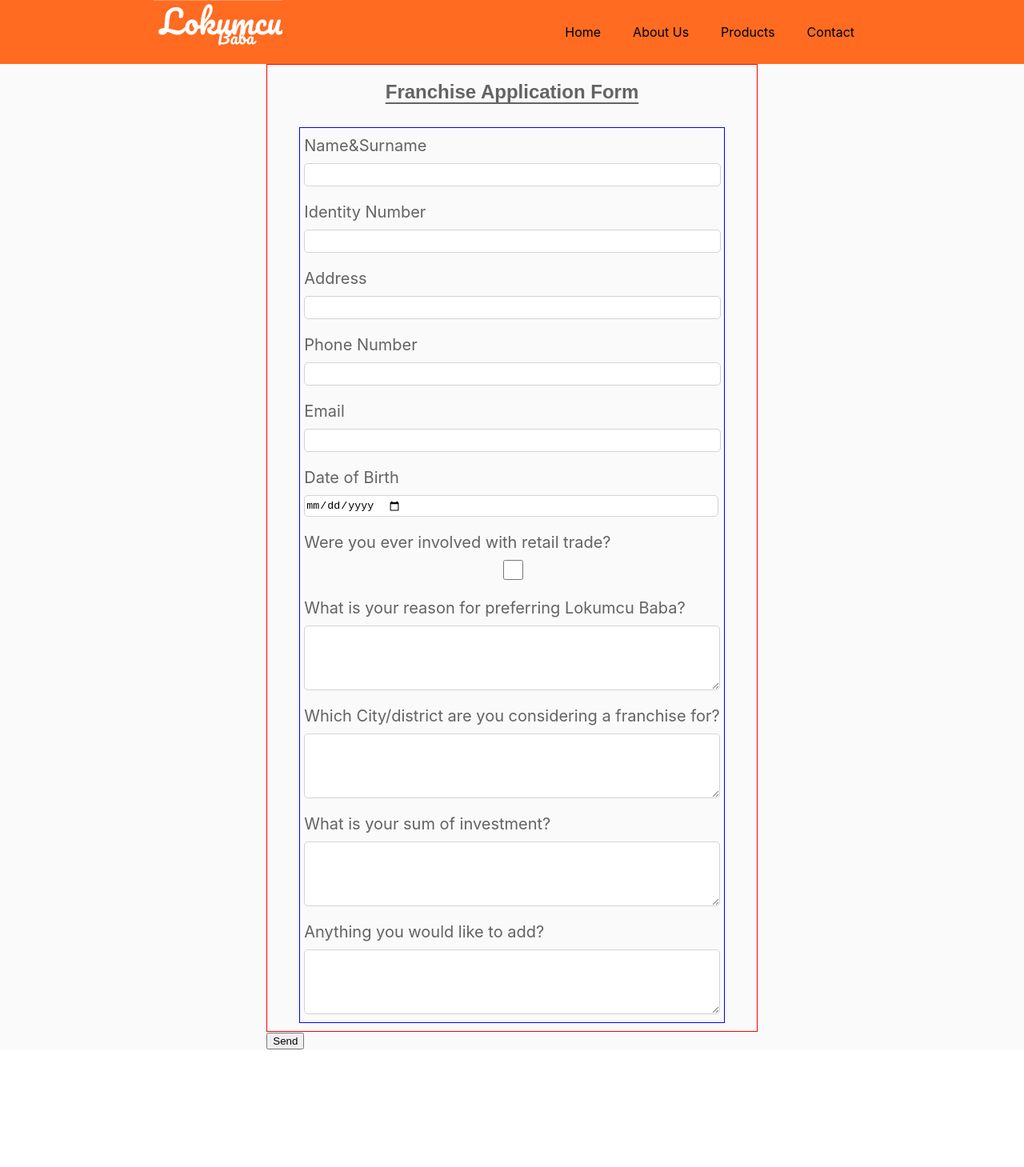
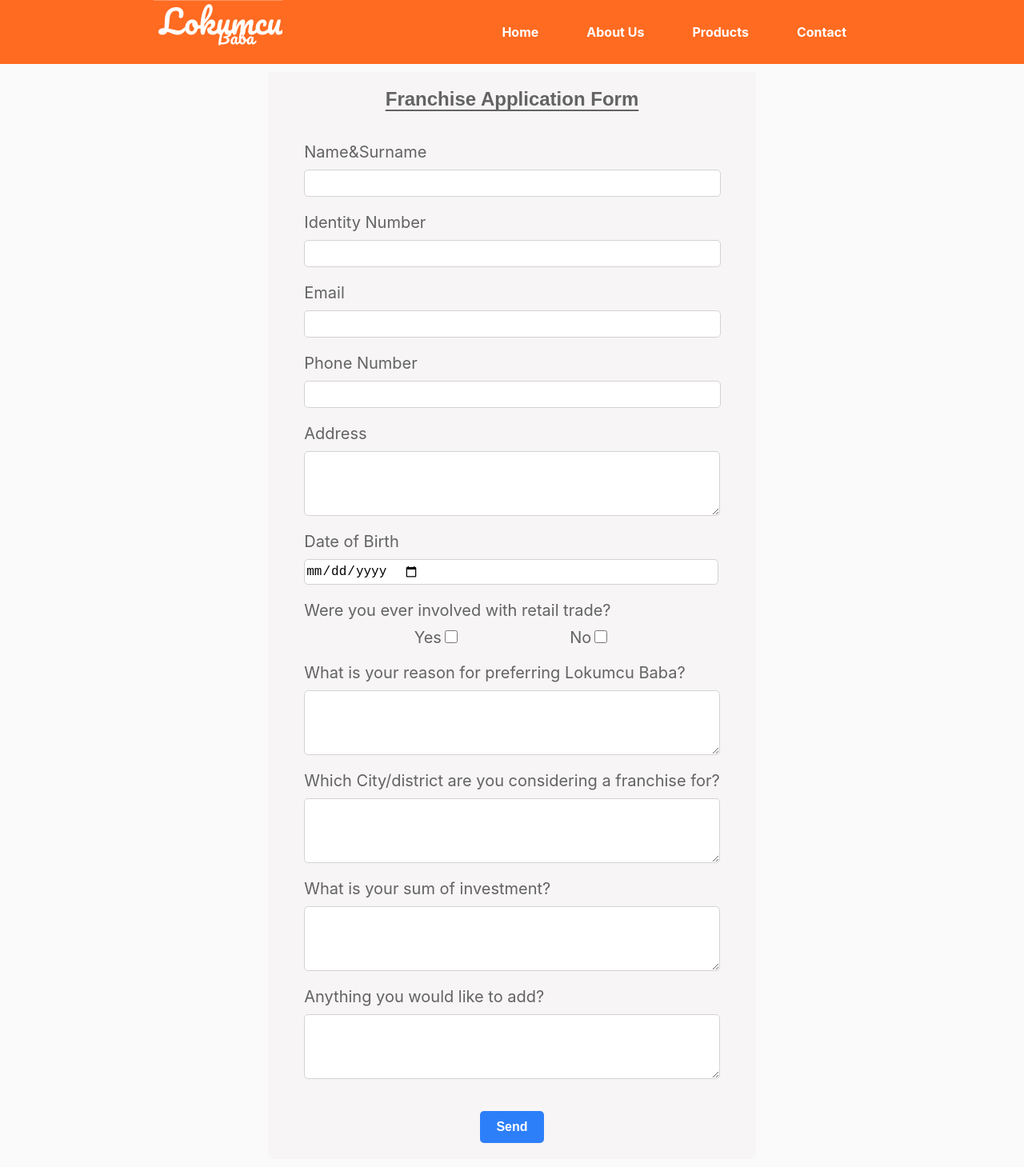
Before and after one commit to MehmetEfeGosterici/BulutMD, a React (Create React App) app: page / in a window 1280 px wide. Shown: the whole page at 80% size. Before the commit the page ends 1312 px from the top, so only its background shows below. Built offline with nearby package versions, Linux system fonts and the light colour scheme.

Commit message:
finished ui (not mobile compatible)

```diff
--- a/package.json
+++ b/package.json
@@ -6,6 +6,7 @@
     "@testing-library/jest-dom": "^5.16.1",
     "@testing-library/react": "^11.2.7",
     "@testing-library/user-event": "^12.8.3",
+    "axios": "^0.24.0",
     "react": "^17.0.2",
     "react-dom": "^17.0.2",
     "react-scripts": "4.0.3",
--- a/src/ApplicationForm.css
+++ b/src/ApplicationForm.css
@@ -16,7 +16,9 @@
     flex-direction: column;
     justify-content: center;
     align-items: center;
-    border: 1px solid red;
+    background-color: #f7f5f5;
+    margin:10px;
+    border-radius: 5px;
 }
 .applicationForm>h2{
     color: var(--textcolor);
@@ -27,7 +29,6 @@
 .formLabel{
     display: flex;
     flex-direction: column;
-    border: 1px solid blue;
     margin: 10px 40px;
 
 }
@@ -40,7 +41,8 @@
 }
 .formLabel>label>input{
     display: flex;
-    height: 25px;
+    height: 30px;
+    font-size: 16px;
     border-radius: 5px;
     border: 1px solid lightgrey;
     width: 99%;
@@ -52,36 +54,27 @@
     border:1px solid lightgrey;
     margin-top: 10px;
 }
-.formInput{
+.checkbox{
     display: flex;
-    flex-direction: column;
+    justify-content: space-evenly;
+    margin-top: 10px;
 }
-.formInput>input{
-    margin: 10px 5px;
-    font-size: 15px;
-
-
+.checkbox>label>input{
+    height: 16px;
+    width: 16px;
 }
-.formQuestions{
-    display: flex;
-    flex-direction: row;
-    align-items: center;
-    justify-content: center;
-    border: 1px solid black;
+.submitButton{
+    margin: 20px;
+    height: 40px;
+    width: 80px;
+    border-radius: 5px;
+    background-color: #2d7ff9;
+    border:none;
+    color: #fff;
+    font-weight: 700;
+    font-size: 16px;
+    cursor: pointer;
 }
-.formQuestions>div{
-    border: 1px solid green;
-    justify-content: center;
-    margin: 10px 5px;
+.submitButton:hover{
+    background-color: #3b87fa;
 }
-
-.formQuestions>div>label{
-    margin: 10px 10px;
-    font-size: var(--fontsize);
-    display: flex;
-    flex-direction: column;
-
-}
-.formQuestions>div>label>textarea{
-    margin: 5px 5px;
-}
--- a/src/ApplicationForm.js
+++ b/src/ApplicationForm.js
@@ -6,7 +6,6 @@ function ApplicationForm() {
     return <>
         <form className="form" >
             <div className="container">
-
             <div className="applicationForm">
                 <h2>Franchise Application Form</h2>
                 <div className="formLabel">
@@ -16,20 +15,27 @@ function ApplicationForm() {
                     <label>Identity Number
                         <input type="text"/>
                     </label>
-                    <label>Address
-                        <input type="text"/>
+                    <label>Email
+                        <input type="email"/>
                     </label>
                     <label>Phone Number
                         <input type="tel"/>
                     </label>
-                    <label>Email
-                        <input type="email"/>
+                    <label>Address
+                        <textarea rows={5}></textarea>
                     </label>
                     <label>Date of Birth
                         <input type="date"/>
                     </label>
                     <label>Were you ever involved with retail trade?
-                        <input type="checkbox" title="yes" />
+                        <div className="checkbox">
+                            <label> Yes
+                                <input type="checkbox" value="Yes" />
+                            </label>
+                            <label>No
+                                <input type="checkbox" value="No" />
+                            </label>
+                        </div>
                     </label>
                     <label>What is your reason for preferring Lokumcu Baba?
                         <textarea rows={5} ></textarea>
@@ -45,8 +51,8 @@ function ApplicationForm() {
                     </label>
                 </div>
 
+            <input className="submitButton" type="submit" value="Send"/>
             </div>
-            <input type="submit" value="Send"/>
             </div>
         </form>
         <form >
--- a/src/Header.css
+++ b/src/Header.css
@@ -1,5 +1,6 @@
 .header-container{
     display: flex;
+    flex-direction: row;
     justify-content: center;
     background-color: #ff6b21;
 }
@@ -12,10 +13,19 @@
     align-items: center;
 
 }
-.anchors>ul{
-    list-style: none;
+.anchors{
     display: flex;
+    justify-content: space-evenly;
 }
-.anchors>ul>li{
-    padding: 10px 20px;
+.anchors>a{
+    padding:30px
 }
+.anchors>a:hover{
+    background-color: #f05c11;
+}
+.anchors>a{
+    font-size: 16px;
+    font-weight: 700;
+    color: #fff;
+    text-decoration: none;
+}
--- a/src/Header.js
+++ b/src/Header.js
@@ -10,12 +10,27 @@ function Header() {
                     <img src={LokumcuBaba} />
                 </div>
                 <div className="anchors">
-                    <ul>
-                        <li>Home</li>
-                        <li>About Us</li>
-                        <li>Products</li>
-                        <li>Contact</li>
-                    </ul>
+                    <a href="#">
+                        <div>
+                            Home
+                        </div>
+                    </a>
+                    <a href="#">
+                        <div>
+                            About Us
+                        </div>
+                    </a>
+                    <a href="#">
+                        <div>
+                            Products
+                        </div>
+                    </a>
+                    <a href="#">
+                        <div>
+                            Contact
+                        </div>
+                    </a>
+
                 </div>
 
             </div>
```
Also changed, not shown: 1 other file (tests, documents, lock files or other folders).
